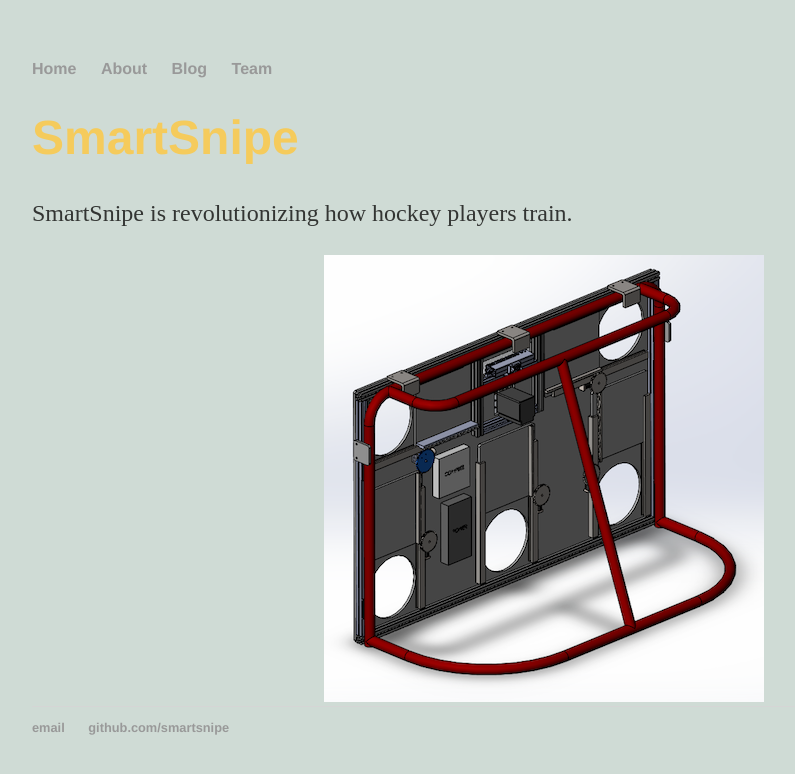
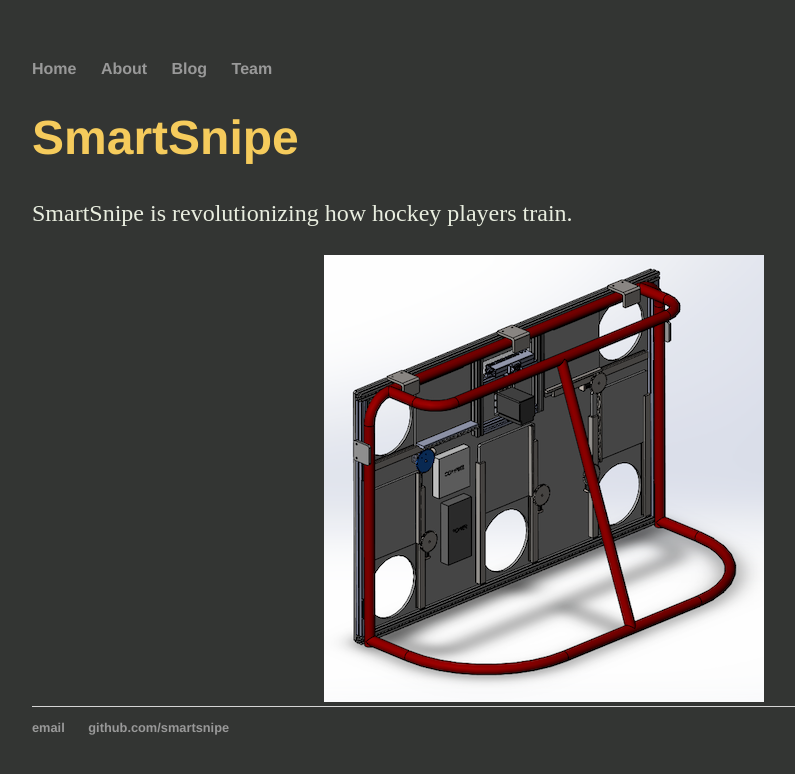
Before and after one commit to SmartSnipe/SmartSnipe.github.io, a Jekyll site: the page built from index.html, in a window 1280 px wide. Shown: the top 774 px of the page, without its empty margins (96-891 px from the left). Built offline with Jekyll 4.4.1, drawn with Linux system fonts in a browser that asks for light colours.

Commit message:
Small color changes

```diff
--- a/css/main.css
+++ b/css/main.css
@@ -1,7 +1,7 @@
 body {
     margin: 60px auto;
     width: 80%;
-    background-color: #cfdbd5;
+    background-color: #333533;
 }
 nav ul, footer ul {
     font-family:'Helvetica', 'Arial', 'Sans-Serif';
@@ -28,7 +28,7 @@
 p {
     font-size: 1.5em;
     line-height: 1.4em;
-    color: #333533;
+    color: #e8eddf;
 }
 footer {
     border-top: 1px solid #d5d5d5;
```
